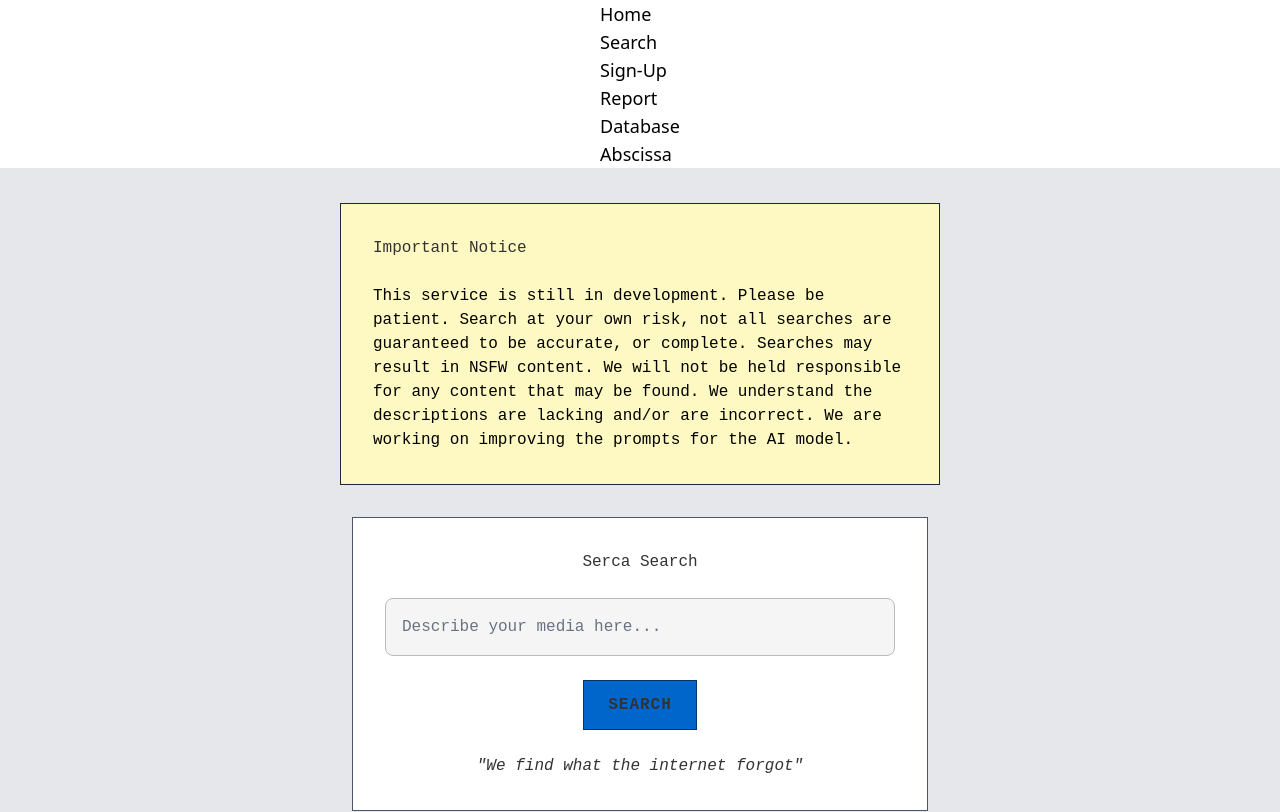
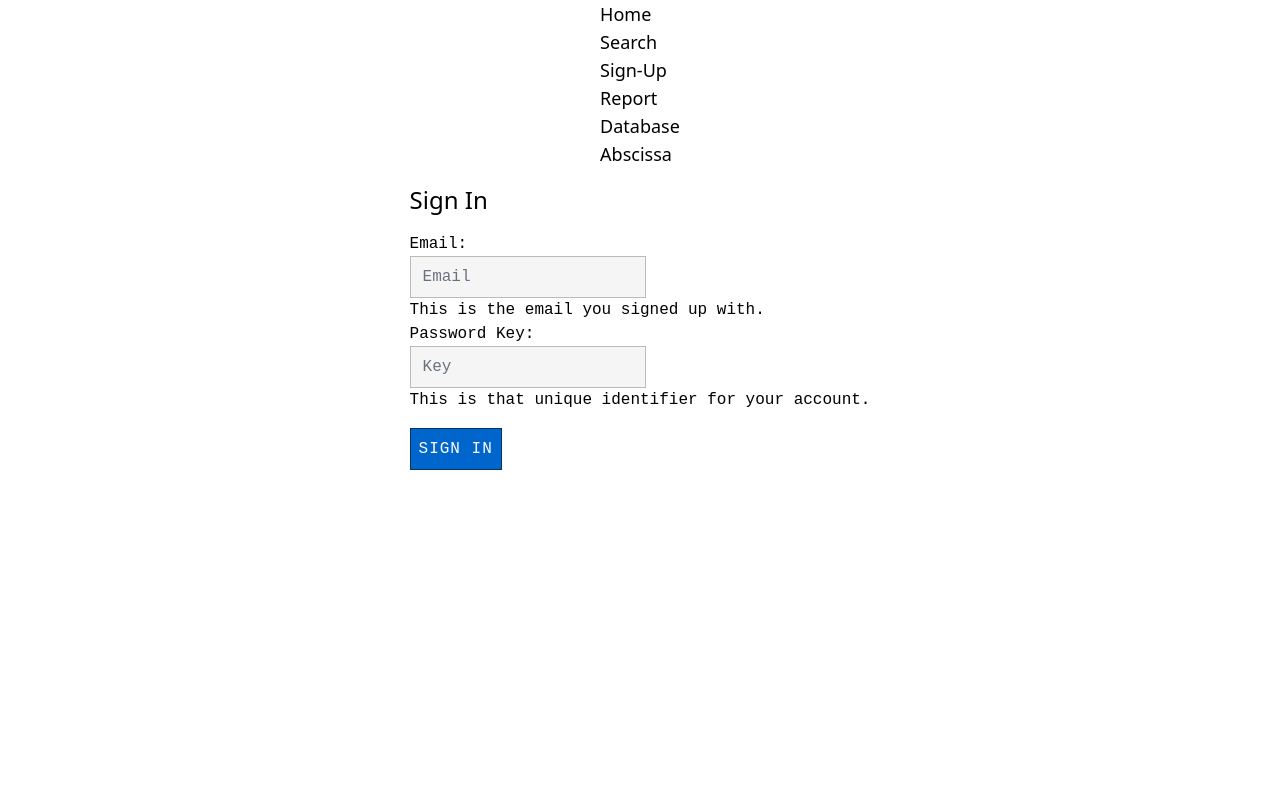
Before and after one commit to KilroyWasHere-cs-j/Serca-web, a SvelteKit app in the folder serca-web/: page /serca-search in a window 1280 px wide. Shown: the top 812 px of the page. Built offline with nearby package versions, Linux system fonts and the light colour scheme.

Commit message:
Adding signins to access the search tool

```diff
--- a/serca-web/src/routes/a/+page.svelte
+++ b/serca-web/src/routes/a/+page.svelte
@@ -1,4 +1,4 @@
-<script>
+<!-- <script>
 	import { onMount } from 'svelte';
 	export let data;
 
@@ -23,4 +23,4 @@
 
 <textarea bind:value={prompt} placeholder="Ask something..."></textarea>
 <button on:click={sendPrompt}>Send</button>
-<pre>{response}</pre>
+<pre>{response}</pre> -->
--- /dev/null
+++ b/serca-web/src/routes/api/data/signin/+server.ts
@@ -0,0 +1,28 @@
+import { json } from '@sveltejs/kit';
+import 'dotenv/config';
+import { neon } from '@neondatabase/serverless';
+import * as CryptoJS from 'crypto-js';
+
+const connectionString = process.env.DATABASE_URL as string;
+const sql = neon(connectionString);
+
+export async function POST({ request }) {
+	try {
+		const body = await request.json();
+		const { email, ekey } = body;
+
+		console.log('email ', email);
+		console.log('ekey ', ekey);
+
+		const result = await sql`SELECT email, key FROM users WHERE email = ${email} AND key = ${ekey}`;
+
+		console.log(result);
+		if (result.length === 0) {
+			return json({ error: "Can't find user" }, { status: 409 });
+		}
+		return json({ validuser: true }, { status: 200 });
+	} catch (err: any) {
+		console.error('DB Error:', err?.message || err);
+		return json({ error: 'Internal Server Error' }, { status: 500 });
+	}
+}
--- a/serca-web/src/routes/report/+page.svelte
+++ b/serca-web/src/routes/report/+page.svelte
@@ -61,6 +61,9 @@
 			<label for="issueCategory">Issue Category:</label>
 			<select id="issueCategory" bind:value={issueCategory}>
 				<option value="General">General</option>
+				<option value="Technical/Bug">Technical/Bug</option>
+				<option value="Account">Account</option>
+				<option value="Vunerability">Vunerability</option>
 				<option value="Poor/Wrong Label">Poor/Wrong Label</option>
 				<option value="Adult/Mature">Adult/Mature</option>
 				<option value="Gore/Death">Gore/Death</option>
--- a/serca-web/src/routes/serca-search/+page.svelte
+++ b/serca-web/src/routes/serca-search/+page.svelte
@@ -1,6 +1,7 @@
 <script lang="ts">
 	import { Stream } from 'groq-sdk/lib/streaming.mjs';
 	import Navbar from '../../components/Navbar.svelte';
+	import * as CryptoJS from 'crypto-js';
 
 	// Groq
 
@@ -9,11 +10,42 @@
 	let keywords = [];
 	let words = [];
 
+	let showSearch = false;
+	let showInvalid = false;
+
 	let query = '';
 
 	const regex = /^[A-Za-z0-9\s.,!?'"():;\-\/&]+$/;
 	const sqlRegex = /\b(SELECT|INSERT|UPDATE|DELETE|DROP|ALTER|CREATE|EXEC|UNION|WHERE|FROM)\b/i;
 	const htmlTagRegex = /<[^>]*>/g;
+
+	let email = '';
+	let key = '';
+
+	function encryptKey(key) {
+		let hash = CryptoJS.SHA256(key);
+		return hash.toString();
+	}
+
+	async function handleSubmit() {
+		let ekey = encryptKey(key);
+		console.log('Hunting for user:', email, 'with key:', ekey);
+		const res = await fetch('/api/data/signin', {
+			method: 'POST',
+			headers: {
+				'Content-Type': 'application/json'
+			},
+			body: JSON.stringify({ email, ekey })
+		});
+
+		const data_r = await res.json();
+		console.log(data_r);
+		if (data_r.validuser) {
+			showSearch = true;
+		} else {
+			showInvalid = true;
+		}
+	}
 
 	async function handleSearch() {
 		console.log('Search triggered');
@@ -73,6 +105,36 @@
 
 <Navbar />
 
+<div class="flex h-full w-screen flex-col items-center">
+	{#if showInvalid}
+		<div class="m-8 flex flex-col items-center justify-center border border-gray-600 bg-red-500">
+			<h1 class="m-4 text-2xl text-white">Sorry we couldn't find any results for your search.</h1>
+			<p>If this issue presists please file a report.</p>
+		</div>
+	{/if}
+
+	{#if !showSearch}
+		<div class="flex justify-center">
+			<div class="page-wrapper">
+				<form on:submit|preventDefault={handleSubmit} class="signup-form">
+					<h2 class="mt-4 mb-4 text-2xl">Sign In</h2>
+
+					<h1>Email:</h1>
+					<input type="email" placeholder="Email" bind:value={email} required />
+
+					<p class="note">This is the email you signed up with.</p>
+
+					<h1>Password Key:</h1>
+					<input type="password" placeholder="Key" bind:value={key} required />
+					<p class="note">This is that unique identifier for your account.</p>
+
+					<button class="mt-4 p-2" type="submit">Sign In</button>
+				</form>
+			</div>
+		</div>
+	{/if}
+
+	{#if showSearch}
 		<!-- Fullscreen Centered Page -->
 		<div class="flex min-h-screen flex-col items-center justify-center bg-gray-200">
 			<!-- Info box -->
@@ -80,9 +142,10 @@
 				<h1 class="retro-font mb-6 text-4xl text-gray-600">Important Notice</h1>
 				<p>
 					This service is still in development. Please be patient. Search at your own risk, not all
-			searches are guaranteed to be accurate, or complete. Searches may result in NSFW content. We
-			will not be held responsible for any content that may be found. We understand the descriptions
-			are lacking and/or are incorrect. We are working on improving the prompts for the AI model.
+					searches are guaranteed to be accurate, or complete. Searches may result in NSFW content.
+					We will not be held responsible for any content that may be found. We understand the
+					descriptions are lacking and/or are incorrect. We are working on improving the prompts for
+					the AI model.
 				</p>
 			</div>
 
@@ -121,6 +184,8 @@
 					</div>
 				{/each}
 			</div>
+		</div>
+	{/if}
 </div>
 
 <style>
--- a/serca-web/src/routes/sign-up/+page.svelte
+++ b/serca-web/src/routes/sign-up/+page.svelte
@@ -9,13 +9,15 @@
 	let showSuccess = false;
 
 	async function handleSubmit() {
+		console.log('📨 Submitting form data...');
 		let result = await createUser();
 	}
 
 	async function createUser() {
-		console.log('Pushing data to backend');
+		console.log('🔐 Encrypting key...');
 		let ekey = encryptKey(key);
-		console.log(ekey);
+		console.log('ekey:', ekey);
+
 		const res = await fetch('/api/data/submit', {
 			method: 'POST',
 			headers: {
@@ -27,11 +29,11 @@
 		const data = await res.json();
 
 		if (res.ok) {
-			console.log('Signup successful:', data);
+			console.log('✅ Signup successful');
 			success = true;
 			showSuccess = true;
 		} else {
-			console.error('Signup failed:', data.message);
+			console.error('❌ Signup failed:', data.message);
 			success = false;
 			showSuccess = true;
 		}
@@ -46,18 +48,18 @@
 <Navbar />
 
 <div class="notice">
-	<h1>Inorder to use our services, you must sign up.</h1>
+	<h1>📋 To use the service, please sign up below.</h1>
 </div>
 
 {#if success && showSuccess}
-	<div class="text-red m-4 flex w-full flex-col justify-center p-4">
-		<h1 class="flex justify-center text-4xl text-green-600">Signup Successful!!</h1>
+	<div class="banner success">
+		<h1>✅ Signup Successful!!</h1>
 	</div>
 {/if}
 
 {#if !success && showSuccess}
-	<div class="text-red m-4 flex w-full flex-col justify-center p-4">
-		<h1 class="flex justify-center text-4xl text-red-600">Signup Failed!!</h1>
+	<div class="banner fail">
+		<h1>⚠️ Signup Failed. Please try again.</h1>
 	</div>
 {/if}
 
@@ -65,100 +67,120 @@
 	<form on:submit|preventDefault={handleSubmit} class="signup-form">
 		<h2>Signup</h2>
 
-		<h1>Email:</h1>
-		<input type="email" placeholder="Email" bind:value={email} required />
+		<label for="email">📧 Email:</label>
+		<input type="email" id="email" bind:value={email} required />
 
-		<p class="note">Don't use a temp email. We use your email for contact & verification.</p>
+		<p class="note">No temp emails please. We use this to contact you.</p>
 
-		<h1>Password Key:</h1>
-		<input type="password" placeholder="Key" bind:value={key} required />
-		<p class="note">This acts like a password. Used to verify your session later.</p>
+		<label for="key">🔑 Password Key:</label>
+		<input type="password" id="key" bind:value={key} required />
 
-		<button type="submit">Sign Up</button>
+		<p class="note">This is like your password. Keep it safe.</p>
+
+		<button type="submit">Submit 📨</button>
 	</form>
 </div>
 
 <style>
 	body {
-		background-color: #eee;
-		color: #000;
-		font-family: Verdana, Arial, sans-serif;
+		background-color: #f2f2f2;
+		color: #222;
+		font-family: 'Helvetica', 'Arial', sans-serif;
 		margin: 0;
 	}
 
 	.notice {
 		margin: 2rem auto;
-		max-width: 1000px;
-		background-color: #fff8c4;
+		max-width: 800px;
+		background-color: #fefefe;
+		border: 1px solid #ccc;
 		padding: 20px;
-		border: 2px solid #ccc;
 		text-align: center;
-		font-size: 20px;
-		box-shadow: 3px 3px 6px rgba(0, 0, 0, 0.1);
+		font-size: 18px;
 	}
 
 	.page-wrapper {
 		display: flex;
 		justify-content: center;
-		padding: 80px 20px;
+		padding: 60px 20px;
+		background-color: #e6e6e6;
 		min-height: 100vh;
-		background-color: #dcdcdc;
-		overflow-y: auto;
 	}
 
 	.signup-form {
-		width: 440px;
-		padding: 40px;
+		width: 400px;
+		padding: 30px;
 		background-color: #ffffff;
-		border: 4px solid #000;
-		box-shadow: 6px 6px 0px #bbb;
+		border: 2px solid #999;
+		box-shadow: 2px 2px 6px rgba(0, 0, 0, 0.1);
 	}
 
 	h2 {
 		text-align: center;
-		font-size: 32px;
-		text-transform: uppercase;
-		margin-bottom: 32px;
-		border-bottom: 2px solid #000;
+		font-size: 24px;
+		margin-bottom: 20px;
+		border-bottom: 1px solid #ccc;
 		padding-bottom: 10px;
 	}
 
 	label {
 		display: block;
-		margin: 20px 0 8px;
+		margin-top: 20px;
 		font-weight: bold;
-		font-size: 20px;
+		font-size: 16px;
 	}
 
 	input {
 		width: 100%;
-		padding: 12px;
-		border: 2px solid #000;
-		font-size: 18px;
-		background-color: #fff;
-		color: #000;
+		padding: 10px;
+		border: 1px solid #aaa;
+		font-size: 16px;
+		background-color: #fafafa;
+		margin-top: 5px;
 	}
 
 	.note {
-		font-size: 16px;
-		color: #444;
+		font-size: 14px;
+		color: #555;
 		margin-top: 6px;
 	}
 
 	button {
 		width: 100%;
-		padding: 14px;
-		background-color: #000;
+		padding: 12px;
+		background-color: #444;
 		color: #fff;
-		border: 2px solid #000;
-		font-size: 20px;
+		border: none;
+		font-size: 16px;
+		margin-top: 25px;
 		font-weight: bold;
-		margin-top: 30px;
-		text-transform: uppercase;
 	}
 
 	button:hover {
-		background-color: #333;
+		background-color: #000;
 		cursor: pointer;
 	}
+
+	.banner {
+		margin: 20px auto;
+		padding: 16px;
+		text-align: center;
+		font-size: 18px;
+		font-weight: bold;
+		width: 90%;
+		max-width: 600px;
+		border: 1px solid;
+	}
+
+	.success {
+		background-color: #e0ffe0;
+		color: #006400;
+		border-color: #006400;
+	}
+
+	.fail {
+		background-color: #ffe0e0;
+		color: #8b0000;
+		border-color: #8b0000;
+	}
 </style>
--- a/serca-web/src/routes/test/+page.svelte
+++ b/serca-web/src/routes/test/+page.svelte
@@ -1,4 +1,4 @@
-<script>
+<!-- <script>
 	import { onMount } from 'svelte';
 	export let data;
 
@@ -23,4 +23,4 @@
 
 <textarea bind:value={prompt} placeholder="Ask something..."></textarea>
 <button on:click={sendPrompt}>Send</button>
-<pre>{response}</pre>
+<pre>{response}</pre> -->
```
Lines whose indentation alone changed are shown as unchanged.
